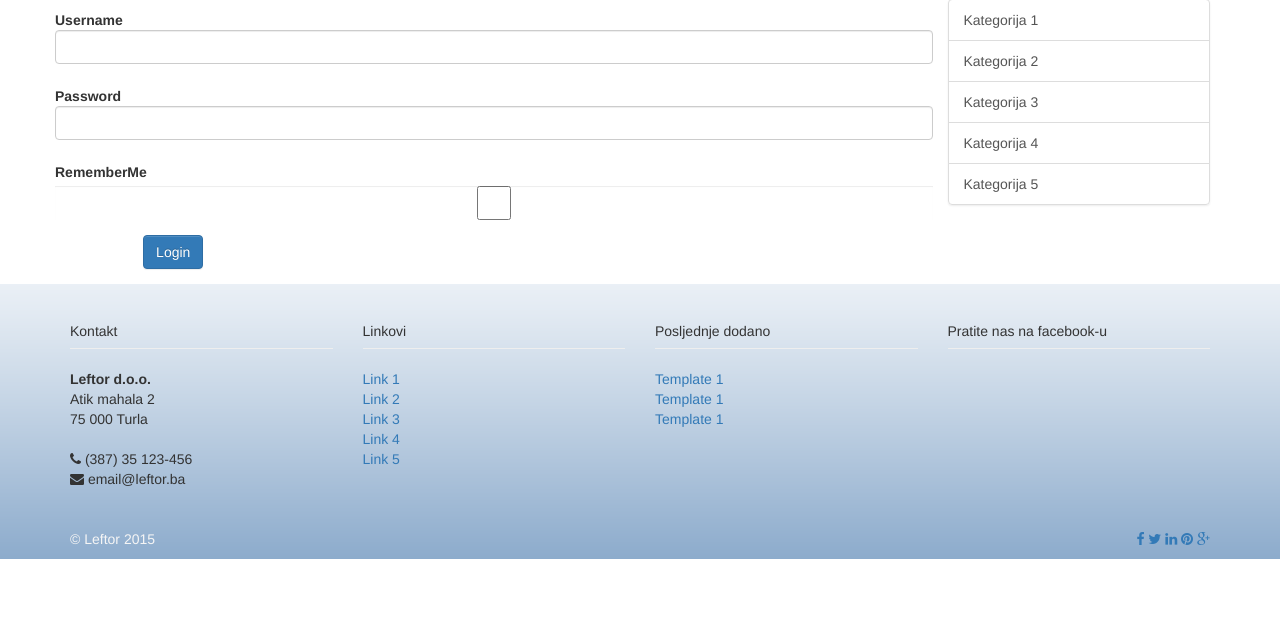
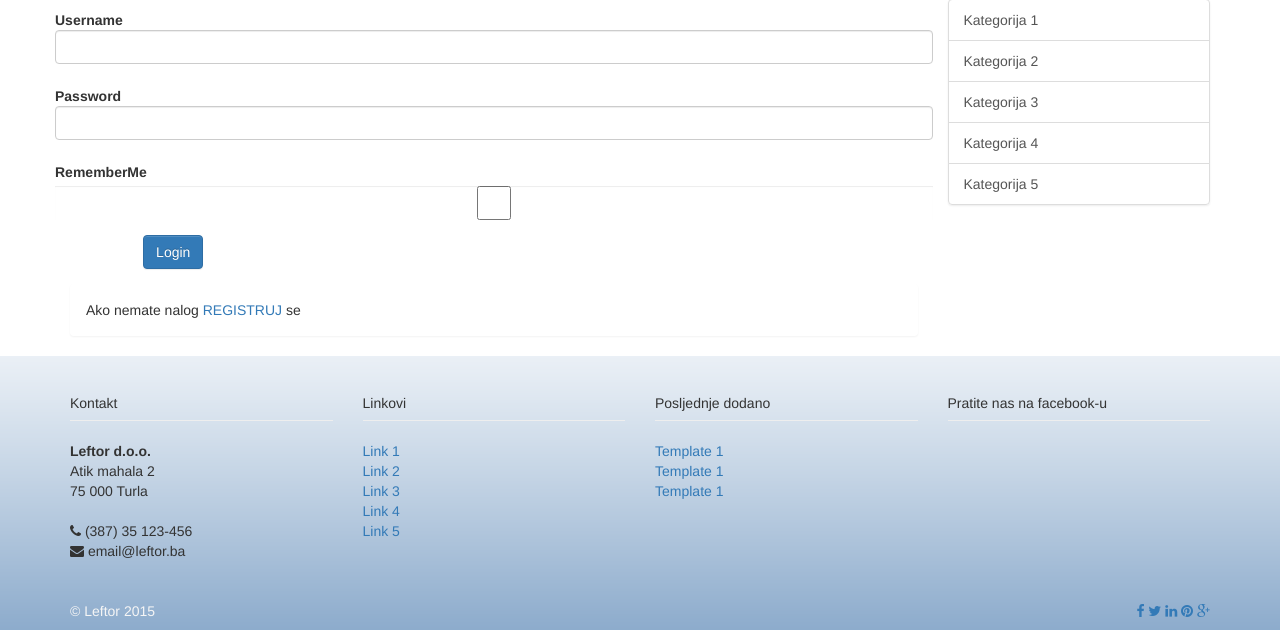
Before and after one commit to skoYaa/pisma, a Yii app: the page made by views/site/login.php in a window 1280 px wide. Shown: the part 147-777 px from the top of the page. Run offline with PHP 8.4 and a stand-in for Yii, Linux system fonts and the light colour scheme; the template is opened without the code that fills it, so the values that code supplies are empty; form fields are guessed from the names that the template uses; some libraries are stand-ins or nearby versions.

Commit message:
Dodao na login formi link za registraciju

```diff
--- a/views/site/login.php
+++ b/views/site/login.php
@@ -38,6 +38,8 @@ $this->title = 'Login';
     </div>
 
     <?php ActiveForm::end(); ?>
-
+    <div class="alert">
+        <p>Ako nemate nalog <a href="#"><span>REGISTRUJ</span></a> se</p>
+    </div>
 
 </div>
```
